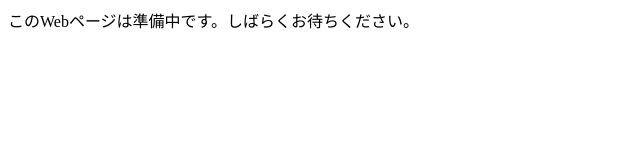
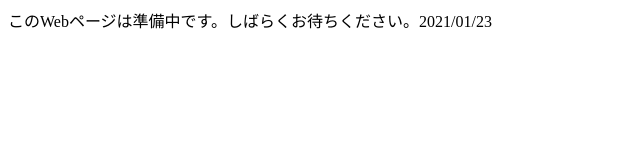
Before and after one commit to yhotta240/test-html, a plain HTML site: page index.html in a window 1280 px wide. Shown: the full height of the page, 0-640 px from the left. Drawn offline with Linux system fonts and the light colour scheme.

Commit message:
日付を追加しました close #1

```diff
--- a/index.html
+++ b/index.html
@@ -6,6 +6,6 @@
     <title>Document test homepage</title>
 </head>
 <body>
-    このWebページは準備中です。しばらくお待ちください。
+    このWebページは準備中です。しばらくお待ちください。2021/01/23
 </body>
 </html>
```
